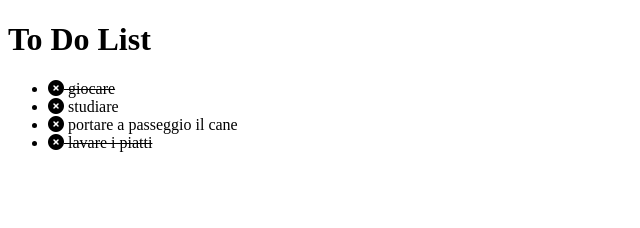
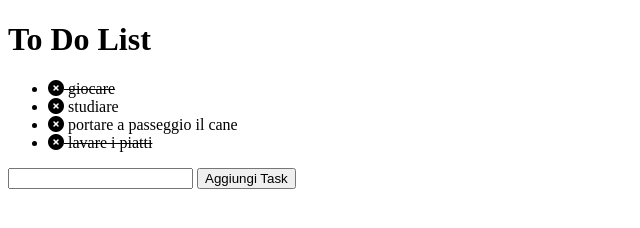
Before and after one commit to Santoni92/vue-todolist, a plain HTML site: page index.html in a window 1280 px wide. Shown: the whole page, without its empty margins (0-640 px from the left). Drawn offline with nearby package versions, Linux system fonts and the light colour scheme.

Commit message:
aggiunto button ed tag input

```diff
--- a/index.html
+++ b/index.html
@@ -21,6 +21,9 @@
             <li v-for="(thing,index) in toDoThings" v-bind:class="isLineThrough(thing)" @click="deleteToDoThing(index)" v-show="!deletedToDoThings.includes(index)"><i class="fa-solid fa-circle-xmark" ></i> {{thing.text}}</li>
         </ul>
 
+        <input type="text">
+        <button>Aggiungi Task</button>
+
     </div>
 </body>
 </html>
```
